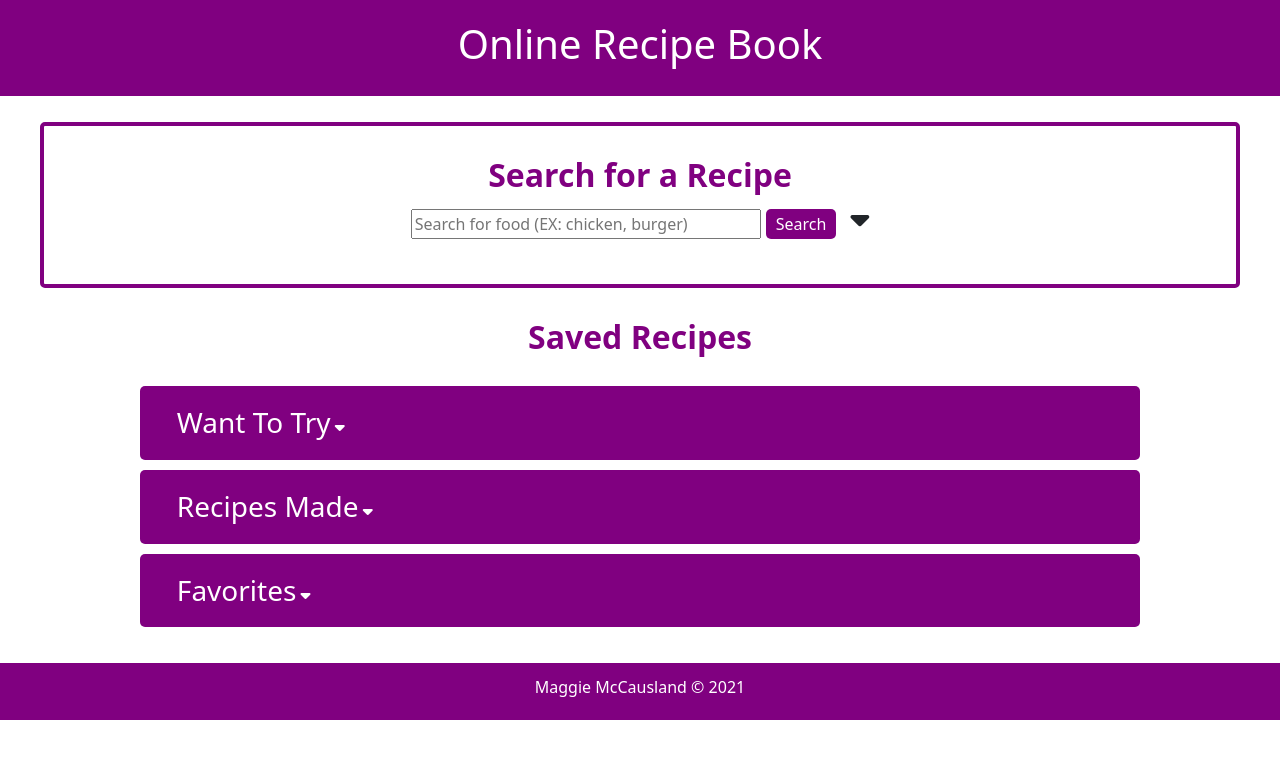
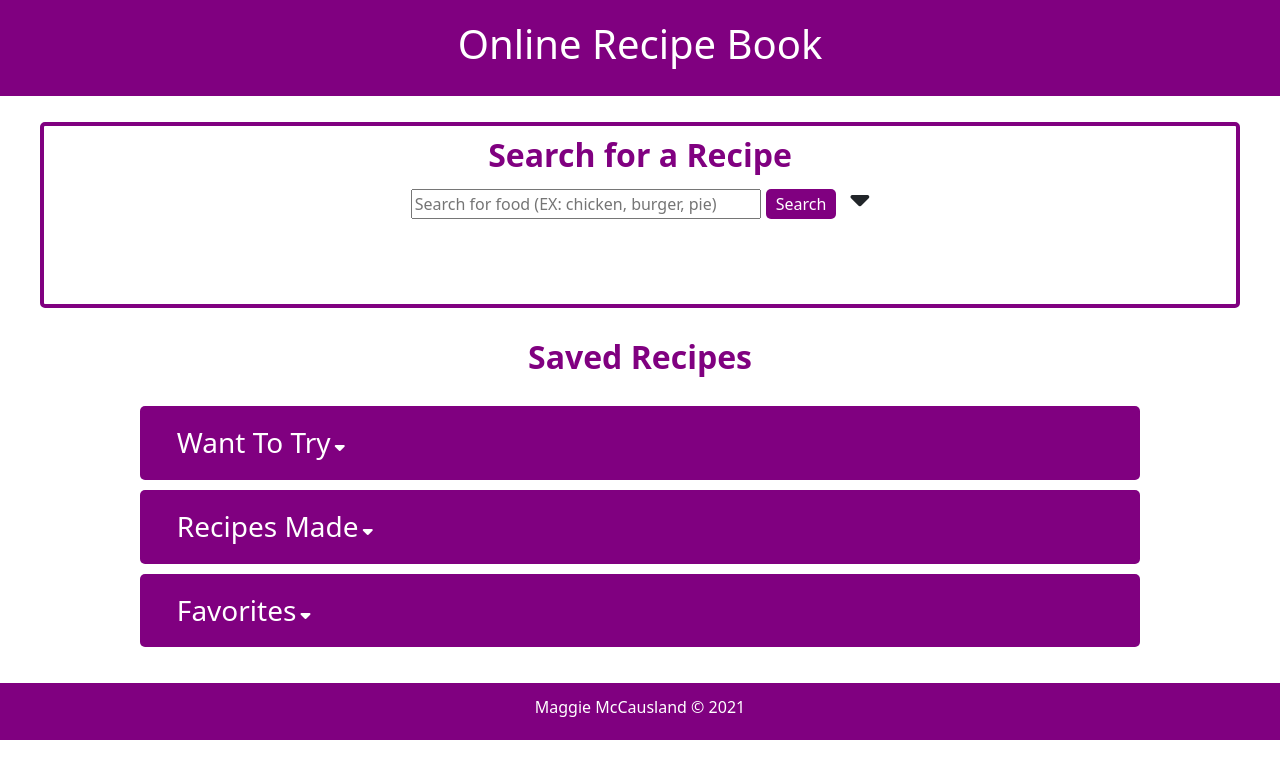
Before and after one commit to maggiemcc/recipe-app, a plain HTML site: page public/index.html in a window 1280 px wide. Drawn offline with nearby package versions, Linux system fonts and the light colour scheme; no server answers.

Commit message:
styling changes

```diff
--- a/public/index.css
+++ b/public/index.css
@@ -45,6 +45,7 @@ main {
   max-width: 1000px;
   display: flex;
   flex-wrap: wrap;
+  min-height: 40px;
   /* justify-content: center; */
 }
 
--- a/public/index.html
+++ b/public/index.html
@@ -19,8 +19,8 @@
     </header>
     <main>
         <section class="search-section" style="border: 4px solid purple; border-radius: 5px; margin: auto; max-width: 1200px;">
-            <h2 style="margin-bottom: 10px;">Search for a Recipe</h2>
-            <input type="text" name="searchBar" placeholder="Search for food (EX: chicken, burger)"><button
+            <h2 style="margin: 0; margin-bottom: 10px; margin-top: 10px;">Search for a Recipe</h2>
+            <input type="text" name="searchBar" placeholder="Search for food (EX: chicken, burger, pie)"><button
                 class="getRecipes">Search</button>
             <div class="results-dropdown" style="display: inline;">
                 <i class="fas fa-caret-down"
```
